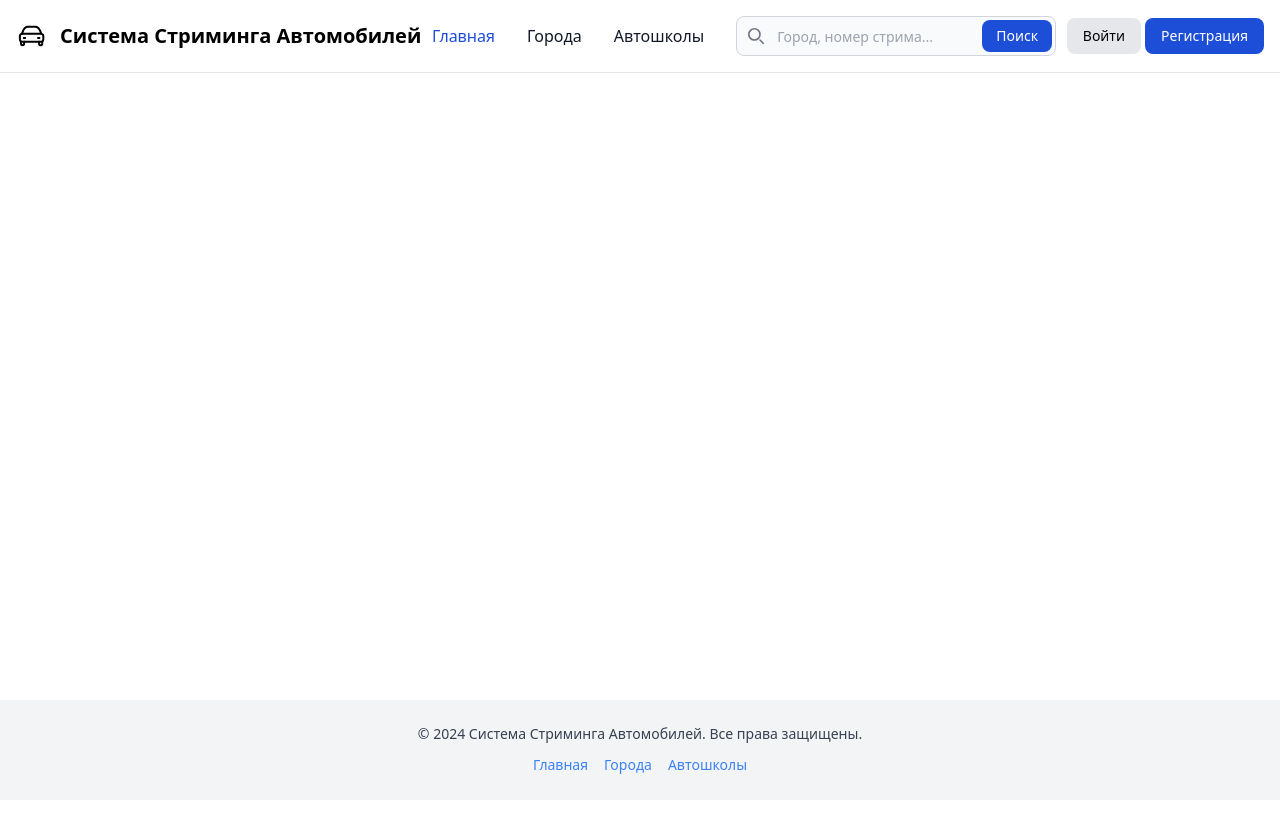
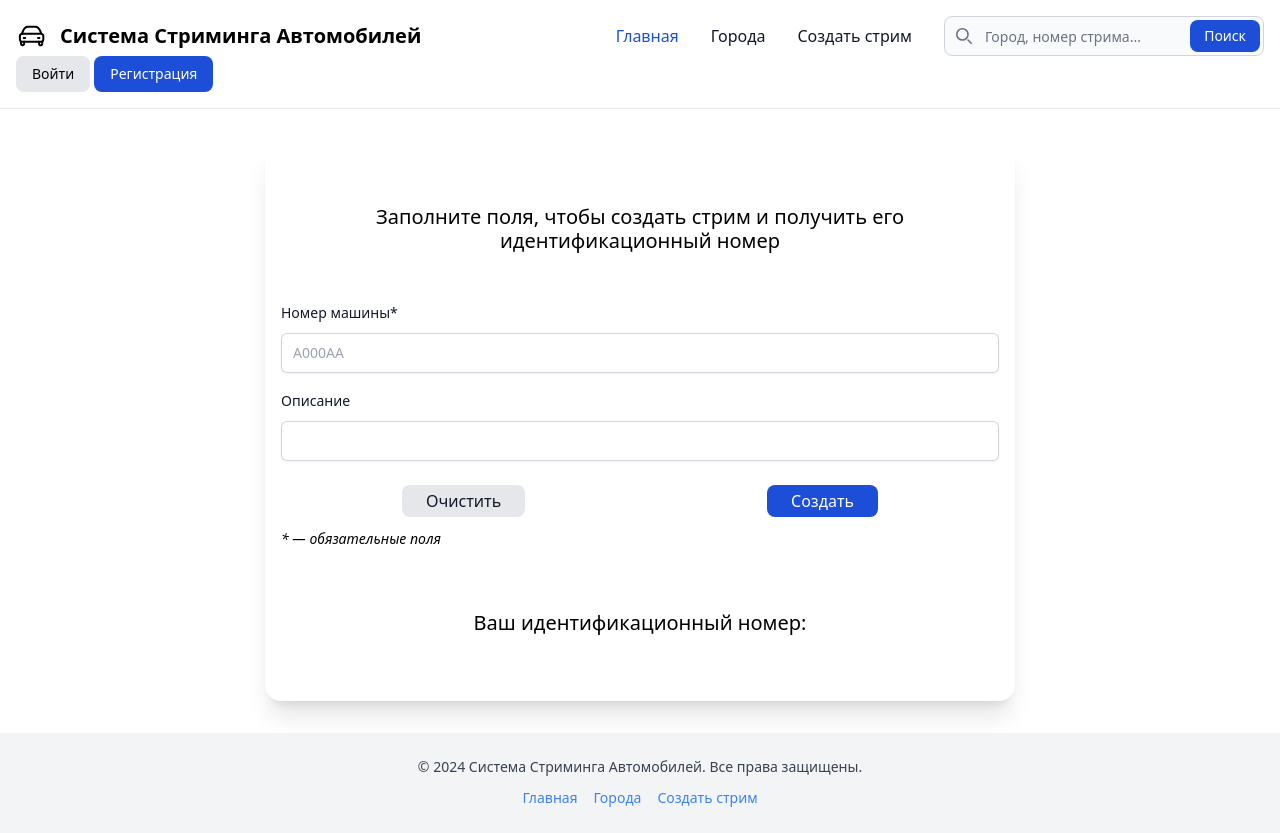
Before and after one commit to pelevin-petr/stream-service-development, a Vue app in the folder frontend/: page /create-streams in a window 1280 px wide. Before the commit the page ends 800 px from the top, so only its background shows below. Built offline with nearby package versions, Linux system fonts and the light colour scheme.

Commit message:
add page "CreateStream"

```diff
--- a/frontend/package.json
+++ b/frontend/package.json
@@ -13,6 +13,7 @@
     "format": "prettier --write src/"
   },
   "dependencies": {
+    "@tailwindcss/forms": "^0.5.7",
     "bootstrap": "^5.3.3",
     "bootstrap-icons": "^1.11.3",
     "date-fns": "^3.6.0",
--- a/frontend/src/App.vue
+++ b/frontend/src/App.vue
@@ -5,9 +5,8 @@ import HeaderComponent from '@/components/common/header/HeaderComponent.vue'
 
 <template>
   <div class="flex flex-col min-h-full justify-between ">
-    <div class="flex flex-col items-center">
+    <div class="flex flex-col items-center ">
       <HeaderComponent class="w-full" />
-
       <RouterView class="dark:bg-gray-800 mt-8 md:px-8 w-full flex justify-around" />
     </div>
 
--- a/frontend/src/components/common/footer/FooterComponent.vue
+++ b/frontend/src/components/common/footer/FooterComponent.vue
@@ -9,7 +9,7 @@
       <nav class="mt-2">
         <a href="#" class="text-blue-500 hover:underline mx-2 text-sm">Главная</a>
         <a href="#" class="text-blue-500 hover:underline mx-2 text-sm">Городa</a>
-        <a href="#" class="text-blue-500 hover:underline mx-2 text-sm">Автошколы</a>
+        <a href="#" class="text-blue-500 hover:underline mx-2 text-sm">Создать стрим</a>
       </nav>
     </div>
   </footer>
--- a/frontend/src/components/common/header/NavBar.vue
+++ b/frontend/src/components/common/header/NavBar.vue
@@ -19,9 +19,9 @@
           href="#">Города</a>
       </li>
       <li class="mt-2">
-        <a
+        <RouterLink to="create-streams"
           class="block py-2 px-3 text-gray-900 rounded hover:bg-gray-100 xl:hover:bg-transparent xl:hover:text-blue-700 xl:p-0 xl:dark:hover:text-blue-500 dark:text-white dark:hover:bg-gray-700 dark:hover:text-white xlZz:dark:hover:bg-transparent dark:border-gray-700"
-          href="#">Автошколы</a>
+          href="#">Создать стрим</RouterLink>
       </li>
       <li>
         <slot></slot>
--- a/frontend/src/routes/router.ts
+++ b/frontend/src/routes/router.ts
@@ -4,6 +4,7 @@ import HomeView from '@/views/HomeView.vue'
 import StreamView from '@/views/StreamView.vue'
 import RegisterView from '@/views/RegisterView.vue'
 import LoginView from '@/views/LoginView.vue'
+import CreateStream from '@/views/CreateStream.vue'
 
 
 const routes = [
@@ -11,6 +12,7 @@ const routes = [
   { path: '/registration', component: RegisterView, name: 'registration' },
   { path: '/authorization', component: LoginView, name: 'authorization' },
   { path: '/streams/:id', component: StreamView, name: 'streams' },
+  { path: '/create-streams', component: CreateStream, name: 'create-streams' },
 ]
 
 export const router = createRouter({
--- a/frontend/src/stores/stream.ts
+++ b/frontend/src/stores/stream.ts
@@ -6,22 +6,22 @@ export const useStreamStore = defineStore('stream', () => {
   const streamId = ref<number>()
   const stream = ref<Stream>()
 
-  // watch(streamId, async (newStreamId?: number) => {
-  //   if (!newStreamId) {
-  //     stream.value = undefined
-  //     return
-  //   }
-  //                                                           //streamId.value(так было изначально)
-  //   const res = await fetch(`/api/streams/${newStreamId}`)
-  //
-  //   if (!res.ok) {
-  //     stream.value = undefined
-  //     return
-  //   }
-  //
-  //   stream.value = await res.json()
-  //
-  // })
-  //
+  watch(streamId, async (newStreamId?: number) => {
+    if (!newStreamId) {
+      stream.value = undefined
+      return
+    }
+                                                            //streamId.value(так было изначально)
+    const res = await fetch(`/api/streams/${newStreamId}`)
+
+    if (!res.ok) {
+      stream.value = undefined
+      return
+    }
+
+    stream.value = await res.json()
+
+  })
+
   return { stream, streamId }
 })
--- /dev/null
+++ b/frontend/src/views/CreateStream.vue
@@ -0,0 +1,92 @@
+<script setup lang="ts">
+import { ref } from 'vue'
+
+
+const title = ref<string>('')
+const description = ref<string>('')
+const id = ref<number>()
+
+
+const createStream = async () => {
+  const res = await fetch(`http://127.0.0.1:8000/api/streams`, {
+    method: 'POST',
+    headers: { 'content-type': 'application/json' },
+    body: JSON.stringify({
+      title: title.value,
+      description: description.value
+    })
+  })
+
+  const stream = await res.json()
+  id.value = stream.id
+}
+
+const clear = () => {
+  title.value = ''
+  description.value = ''
+}
+</script>
+<template>
+  <div class="h-[70vh] px-2">
+    <div class="min-w-[350px] max-w-[750px] rounded-2xl shadow-xl flex flex-col items-center justify-center p-4">
+      <form class="w-full">
+        <div class="">
+          <div class="">
+            <div class="">
+              <h3 class="text-xl text-center leading-6 text-black mb-12">
+                Заполните поля, чтобы создать стрим и получить его
+                идентификационный номер
+              </h3>
+              <div class="mt-4">
+                <label class="block text-sm font-medium leading-6 text-gray-900">Номер машины*</label>
+                <div class="mt-2">
+                  <input type="text"
+                         v-model="title"
+                         placeholder="A000AA"
+                         class="block w-full rounded-md border-0 text-gray-900 shadow-sm ring-1 ring-inset ring-gray-300 placeholder:text-gray-400 focus:ring-2 focus:ring-inset focus:ring-indigo-600 sm:text-sm sm:leading-6">
+                </div>
+              </div>
+
+              <div class="mt-4">
+                <label class="block text-sm font-medium leading-6 text-gray-900">Описание</label>
+                <div class="mt-2">
+                  <input type="text"
+                         v-model="description"
+                         class="block w-full rounded-md border-0 text-gray-900 shadow-sm ring-1 ring-inset ring-gray-300 placeholder:text-gray-400 focus:ring-2 focus:ring-inset focus:ring-indigo-600 sm:text-sm sm:leading-6">
+                </div>
+              </div>
+            </div>
+
+            <div class="flex justify-around w-full mt-4">
+              <button type="button"
+                      @click="clear"
+                      class="px-6 py-1 mt-2 font-medium rounded-lg text-md text-center leading-6 text-gray-900 bg-gray-200 hover:bg-gray-400 focus:ring-4 focus:outline-none focus:ring-gray-300">
+                Очистить
+              </button>
+              <button type="button"
+                      @click="createStream(); clear(); "
+                      :disabled="title == ''"
+                      class="px-6 mt-2 py-1 text-white bg-blue-700 hover:bg-blue-800 focus:ring-4 focus:outline-none focus:ring-blue-300 font-medium rounded-lg text-md text-center">
+                Создать
+              </button>
+            </div>
+
+            <div class="pt-3 text-sm italic">
+              * — обязательные поля
+            </div>
+
+            <div class="mt-[25px] md:mt-[60px] text-center">
+              <div class="sm:text-xl text-md">
+                Ваш идентификационный номер: <span class=" text-black font-semibold font-mono">{{ id }}</span>
+              </div>
+            </div>
+          </div>
+        </div>
+      </form>
+    </div>
+  </div>
+</template>
+
+<style scoped>
+
+</style>
--- a/frontend/src/views/HomeView.vue
+++ b/frontend/src/views/HomeView.vue
@@ -10,7 +10,7 @@ onMounted(async () => {
   const response = await fetch('http://127.0.0.1:1985/api/v1/streams/')
   const aboutStreams = await response.json()
 
-  const streamsIds = aboutStreams.streams.filter((s: any) => {s.publich.active})
+  const streamsIds = aboutStreams.streams.filter((stream: any) => stream.publish.active)
                                          .map((s: any) => s.name)
 
   const streamsPromises = streamsIds.map(async (id: string) => {
--- a/frontend/tailwind.config.js
+++ b/frontend/tailwind.config.js
@@ -15,5 +15,8 @@ module.exports = {
   theme: {
     extend: {}
   },
-
+  plugins: [
+    // eslint-disable-next-line no-undef
+      require('@tailwindcss/forms'),
+    ],
 }
```
Also changed, not shown: 1 other file (tests, documents, lock files or other folders).
